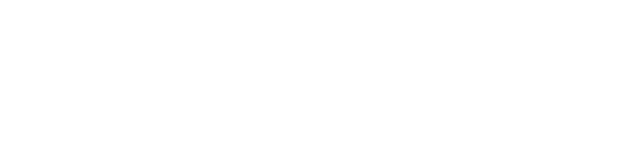
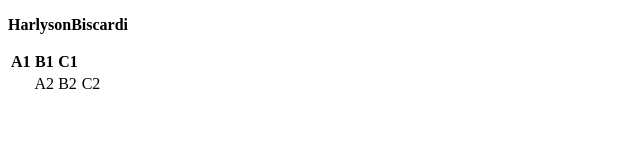
Before and after one commit to HBiscardi/programacao_web, a plain HTML site: page index.html in a window 1280 px wide. Shown: the whole page, without its empty margins (0-640 px from the left). Drawn offline with Linux system fonts and the light colour scheme.

Commit message:
Atualizar index

```diff
--- a/index.html
+++ b/index.html
@@ -7,6 +7,20 @@
     <title>Document</title>
 </head>
 <body>
+    <p><b>Harlyson</b><strong>Biscardi</strong></p>
+    <!--<p><i>Harlyson</i><br>Biscardi</p>-->
+<table>
+    <tr><!--define a linha-->
+        <th>A1</th><!--define a coluna do cabeçalho-->
+        <th>B1</th>
+        <th>C1</th>
+    </tr>
+    <th>
+        <td>A2</td><!--define a coluna do texto-->
+        <td>B2</td>
+        <td>C2</td>
+    </th>
 
+</table>
 </body>
 </html>
```
